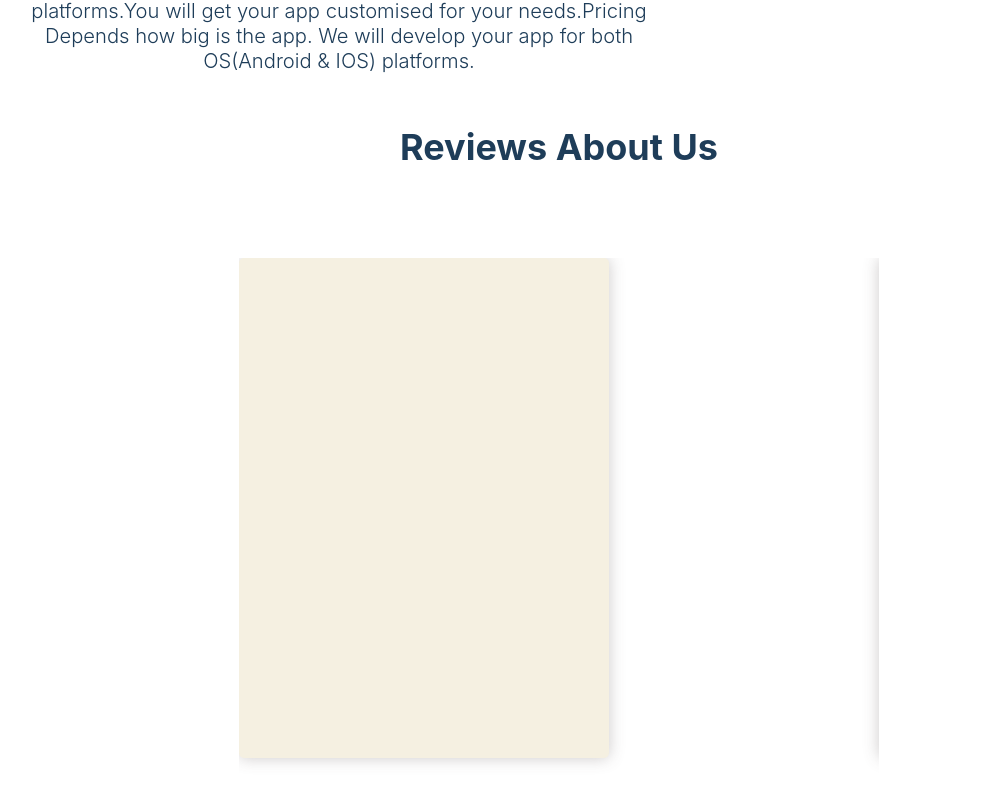
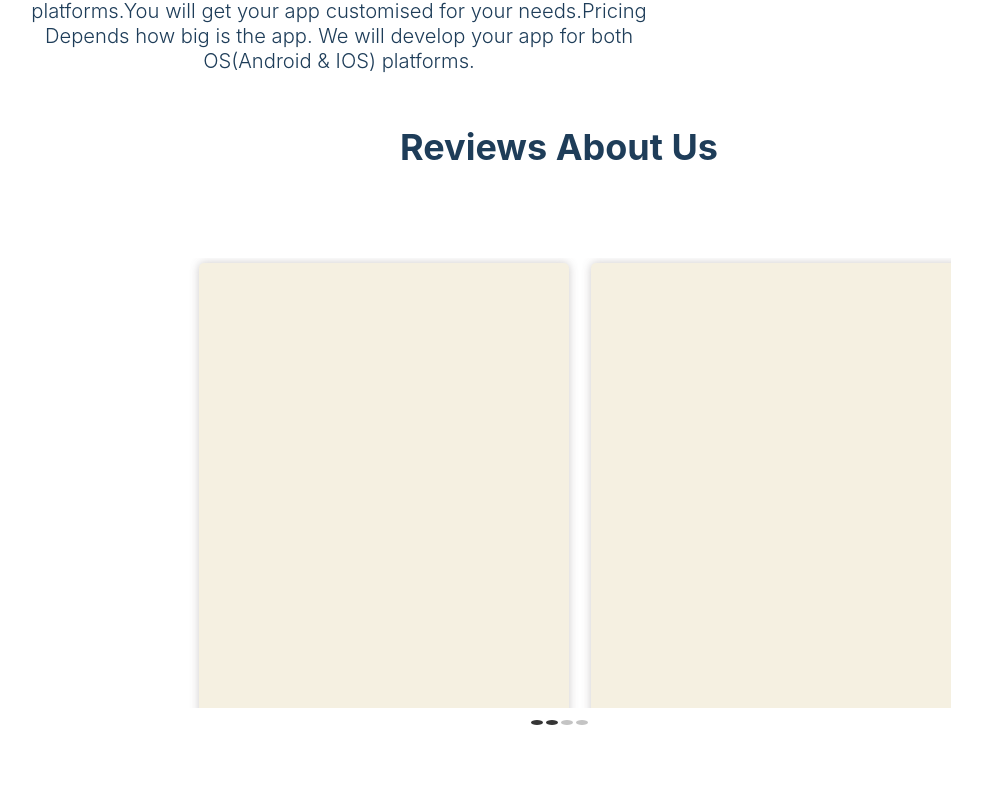
Before and after one commit to umangag07/Reactjs-Projects, a React (Create React App) app in the folder smooth-scroll-website/: page / in a window 1280 px wide. Shown: the part 3206-4009 px from the top of the page, without its empty margins (81-1063 px from the left). Built offline with nearby package versions, Linux system fonts and the light colour scheme.

Commit message:
Fixed the positions of card

```diff
--- a/smooth-scroll-website/src/Components/ReviewCard/CardIndex.jsx
+++ b/smooth-scroll-website/src/Components/ReviewCard/CardIndex.jsx
@@ -7,8 +7,9 @@ const ReviewCardConatainer = styled.div`
     width:370px;
     height:500px;
     background-color:${theme.color1};
-    box-shadow: 0px 0px 16px rgba(88, 80, 80, 0.3);
+    box-shadow: 0px 0px 10px rgba(88, 80, 80, 0.3);
     border-radius:5px;
+    margin: 5px 2em;
 `;
 
 export function CardIndex() {
--- a/smooth-scroll-website/src/Container/homepage/ReviewSection.jsx
+++ b/smooth-scroll-website/src/Container/homepage/ReviewSection.jsx
@@ -1,19 +1,50 @@
-import { ButtonBack, ButtonNext, CarouselProvider, Slide, Slider } from "pure-react-carousel";
+import {
+  ButtonBack,
+  ButtonNext,
+  CarouselProvider,
+  DotGroup,
+  Slide,
+  Slider,
+} from "pure-react-carousel";
 import React from "react";
 import { Element } from "react-scroll";
 import styled from "styled-components";
 import { Marginer } from "../../Components/Marginer/Index";
 import { CardIndex } from "../../Components/ReviewCard/CardIndex";
 import { SectionTitle } from "../../Components/SectionTitle/index_sectionTitle";
-import 'pure-react-carousel/dist/react-carousel.es.css';
+import "pure-react-carousel/dist/react-carousel.es.css";
+import { theme } from "../../styles";
 const ReviewContainer = styled(Element)`
   min-height: 700px;
   display: flex;
-  flex-direction: column;;
-  align-items:center;
+  flex-direction: column;
+  align-items: center;
+  margin-left: 10vh;
+  margin-right: 10vh;
 `;
 const StyledCarousalProvider = styled(CarouselProvider)`
-    width:50%;
+  width: 70%;
+`;
+const StyledSlide = styled(Slide)`
+  width: 70%;
+`;
+const StyledDotGroup = styled(DotGroup)`
+  button {
+    width: 2px;
+    height: 5px;
+    border-radius: 50%;
+    outline: none;
+    margin-top: 10px;
+    border: 0px;
+    background-color: #c4c4c4;
+    &:not(:last-of-type) {
+      margin-right: 3px;
+    }
+  }
+  .carousel__dot--selected {
+    background-color: rgb(53, 53, 53);
+    justify-content:center;
+  }
 `;
 
 export function ReviewSection() {
@@ -22,18 +53,27 @@ export function ReviewSection() {
       <SectionTitle>Reviews About Us</SectionTitle>
       <Marginer direction="vertical" margin="4em" />
       <StyledCarousalProvider
-       naturalSlideHeight={300}
-       naturalSlideWidth={200}
-       totalSlides={3}
-       visibleSlides={1}>
-      <Slider>
-          <Slide index={0}><CardIndex/></Slide>
-          <Slide index={1}><CardIndex/></Slide>
-          <Slide index={2}><CardIndex/></Slide>
-      </Slider>
-
+        naturalSlideHeight={230}
+        naturalSlideWidth={200}
+        totalSlides={4}
+        visibleSlides={2}
+      >
+        <Slider>
+          <Slide index={0}>
+            <CardIndex />
+          </Slide>
+          <Slide index={1}>
+            <CardIndex />
+          </Slide>
+          <Slide index={2}>
+            <CardIndex />
+          </Slide>
+          <Slide index={3}>
+            <CardIndex />
+          </Slide>
+        </Slider>
+        <StyledDotGroup />
       </StyledCarousalProvider>
-
     </ReviewContainer>
   );
 }
```
